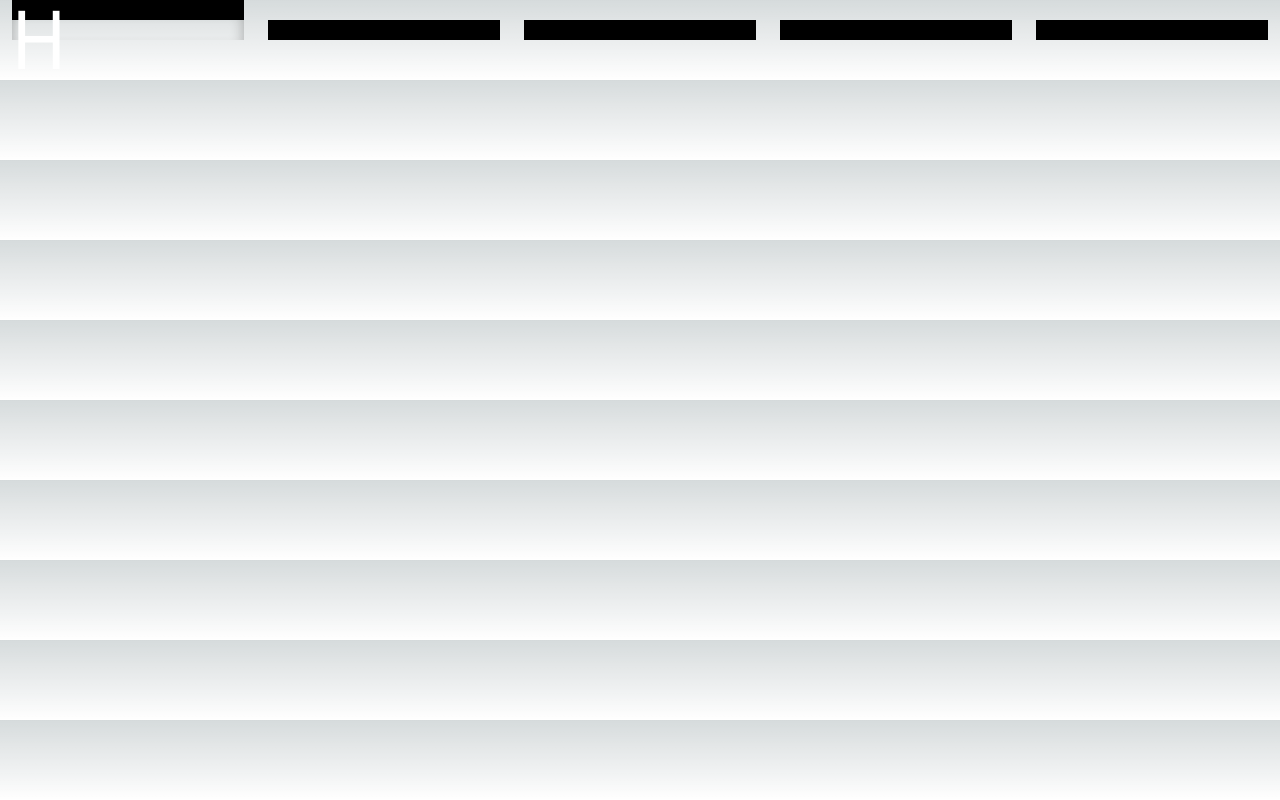
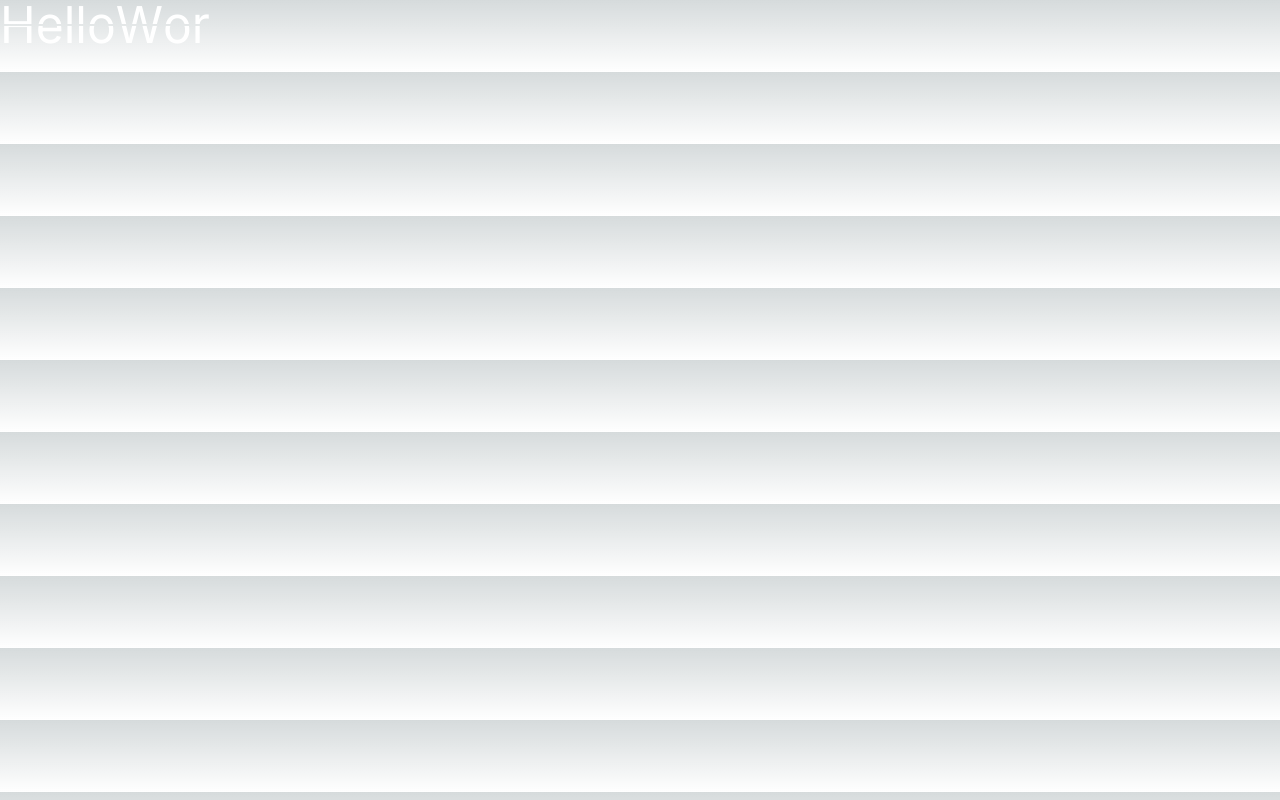
Before and after one commit to johndeu/FlipBoard, a Next.js app: page / in a window 1280 px wide. Built offline with nearby package versions, Linux system fonts and the light colour scheme.

Commit message:
Seem to be getting very close with CSS updates

```diff
--- a/app/FlipBoard.css
+++ b/app/FlipBoard.css
@@ -1,108 +1,86 @@
+/* styles/FlippingText.module.css */
 .flipboard {
     display: flex;
     flex-direction: row;
-    font-size: 5em;
+    font-size: 3em;
     justify-content: flex-start;
-}
-
-.flipboard span {
-    flex: 1;
-    text-align: left;
-    line-height: 1;
-    /* Adjust as needed */
 }
 
 .flipboard-char {
     position: relative;
-    overflow: hidden; /* Prevents the flaps from being visible outside the character's box */
     perspective: 300px;
-    transform: rotateY(25deg);
-    transform-style: preserve-3d;
-    width: 1em;
-    height: 1em;
 }
 
-.char-top-half,
-.char-bottom-half {
+.char-top-half {
     position: absolute;
-
-    width: 100%;
-    height: 50%;
-    text-align: center;
-    line-height: 2;
-    /* Adjust as needed to vertically center the text */
+    text-align: left;
+    line-height: 1;
+    width:3em;
+    color: white;
+    background-color: transparent;
+    backface-visibility: hidden;
+    -webkit-clip-path: polygon( 0% 0%, 100% 0%, 100% 50%, 0% 50%);
+    clip-path: polygon(0% 0%, 100% 0%, 100% 50%, 0% 50%);
 }
 
-/* Adjust the top half styles */
-.char-top-half {
-    top: 0;
-    transform-origin: top;
-    backface-visibility: hidden; /* Hides the back of the top half when it rotates */
-    background: linear-gradient(to bottom, transparent 50%, #000 50%);
-    color: #fff;
-    /* Set the text color to match the background */
-}
-
-/* Adjust the bottom half styles */
+/* Bottom half styles */
 .char-bottom-half {
-    transform-origin: center;
-    backface-visibility: hidden; /* Hides the back of the top half when it rotates */
-    transform: rotateX(90deg);
-    background: linear-gradient(to top, transparent 50%, #000 50%);
-    color: #fff;
-    /* Set the text color to match the background */
+    position: relative;
+    width: 100%;
+    top: -0.20em;
+    text-align: left;
+    line-height: 1;
+    color: white;
+    background-color: transparent;
+    backface-visibility: hidden;
+    -webkit-clip-path: polygon( 0% 50%, 100% 50%, 100% 100%, 0% 100%);
+    clip-path: polygon(0% 50%, 100% 50%, 100% 100%, 0% 100%);
 }
 
 
-.flipboard-char
-.flippingTop {
-    animation-name: flip-top-half;
-    animation-duration: .3s; /* Longer duration for a more realistic effect */
-    animation-timing-function: ease-in-out; /* Smoother transition */
-    animation-fill-mode: forwards;
+.flipboard-char.flippingTop .char-top-half {
+    animation: flip-top-half 0.2s ease-in-out forwards;
 }
 
-.flipboard-char
-.flippingBottom {
-    animation-name: flip-bottom-half;
-    animation-duration: .3s; /* Longer duration for a more realistic effect */
-    animation-timing-function: ease-in-out; /* Smoother transition */
-    animation-fill-mode: forwards;
+.flipboard-char.flippingBottom .char-bottom-half {
+    animation: flip-bottom-half 0.2s ease-in-out forwards;
 }
 
-
-
-/* Correct the flip-top-half animation */
 @keyframes flip-top-half {
     0% {
         transform: rotateX(0deg);
-        box-shadow: none;
+
     }
+
     25% {
         transform: rotateX(-45deg);
-        box-shadow: 5px 5px 10px rgba(0, 0, 0, 0.5); /* Visible shadow for motion */
+
     }
+
     50% {
         transform: rotateX(-80deg);
-        box-shadow: inset 0 -10px 15px rgba(0, 0, 0, 0.3);
+
     }
+
     75% {
         transform: rotateX(-85deg);
-        box-shadow: 5px 5px 10px rgba(0, 0, 0, 0.5); /* Visible shadow for motion */
+
     }
+
     100% {
         transform: rotateX(-90deg);
-        box-shadow: none;
+
     }
 }
 
 @keyframes flip-bottom-half {
     0% {
         transform: rotateX(90deg);
-        box-shadow: none;
+
     }
+
     100% {
         transform: rotateX(0deg);
-        box-shadow: inset 0 10px 15px rgba(0, 0, 0, 0.3); /* Shadow to simulate depth */
+
     }
 }
--- a/app/flipboard.client.js
+++ b/app/flipboard.client.js
@@ -40,7 +40,7 @@ const Flipboard = ({ text }) => {
 
   // Function to create flip effect by changing characters over time
   const flipText = (inputText) => {
-    let delay = 2000; // Adjust the delay as needed (e.g., 50 milliseconds)
+    let delay = 100; // Adjust the delay as needed (e.g., 50 milliseconds)
     let totalDuration = inputText.replace(/[^A-Za-z]/g, '').length * delay;
 
     inputText.split('').forEach((char, index) => {
@@ -67,7 +67,7 @@ const Flipboard = ({ text }) => {
                 return newText;
               });
             }, delay);
-          }, index * totalDuration + (stepIndex * totalDuration) / steps.length);
+          }, index * totalDuration + (stepIndex * totalDuration) / steps.length );
         });
       }
     });
@@ -78,7 +78,7 @@ const Flipboard = ({ text }) => {
 
   useEffect(() => {
     // Initialize flippedText with the entire input text
-    setFlippedText(text.split('').map((char, index) => ({ char: ' ', flipping: false, key: generateUniqueKey() })));
+    setFlippedText(text.split('').map((char, index) => ({ char: ' ', flippingTop: false, flippingBottom: false, key: generateUniqueKey() })));
     flipText(text);
   }, [text]);
 
--- a/app/page.js
+++ b/app/page.js
@@ -6,7 +6,7 @@ export default function Home() {
         <div>
             <client>
                 <div>
-                    <FlipBoard text="Hello"></FlipBoard>
+                    <FlipBoard text="HelloWorld"></FlipBoard>
                 </div>
             </client>
         </div>
```
